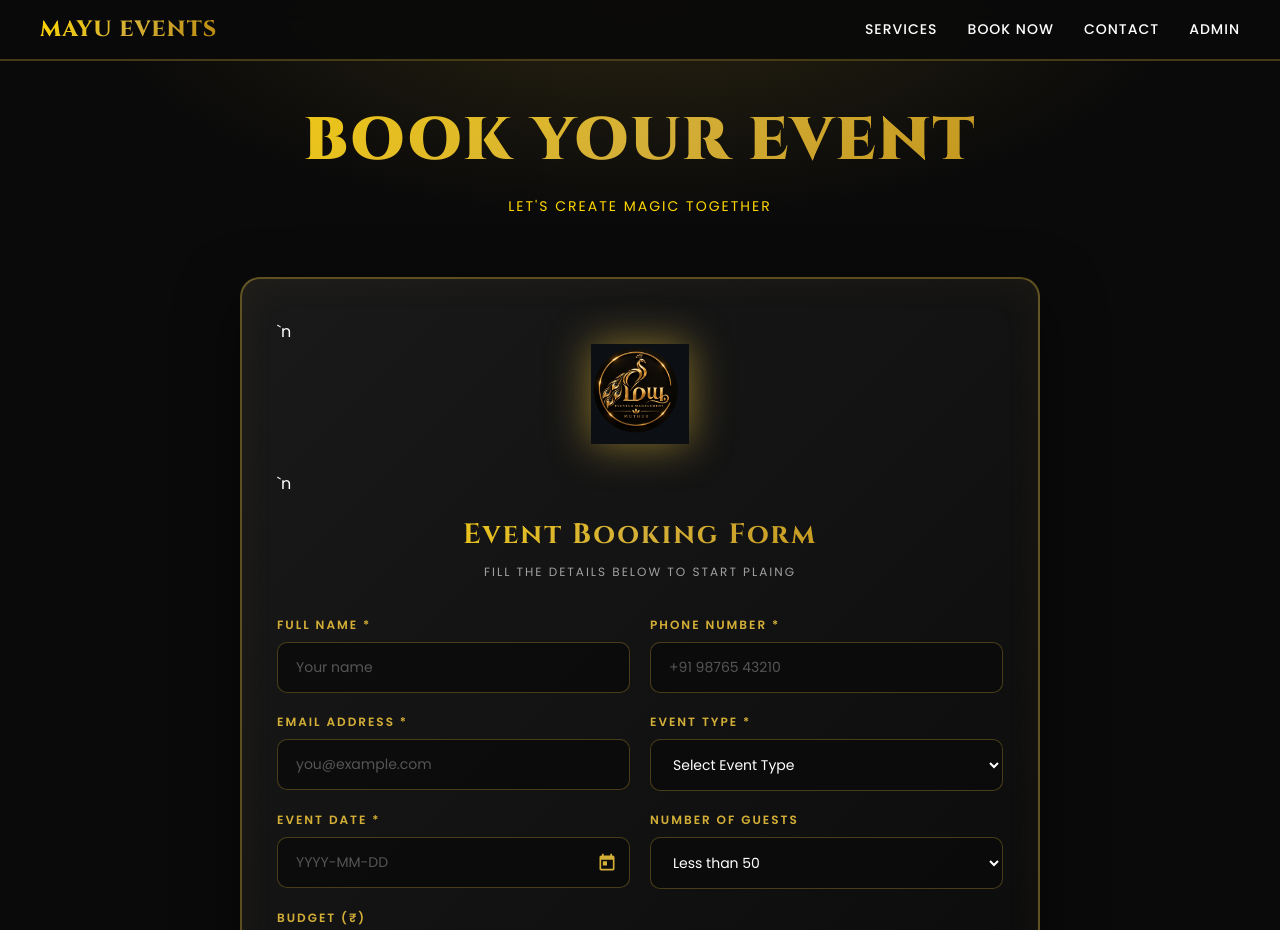
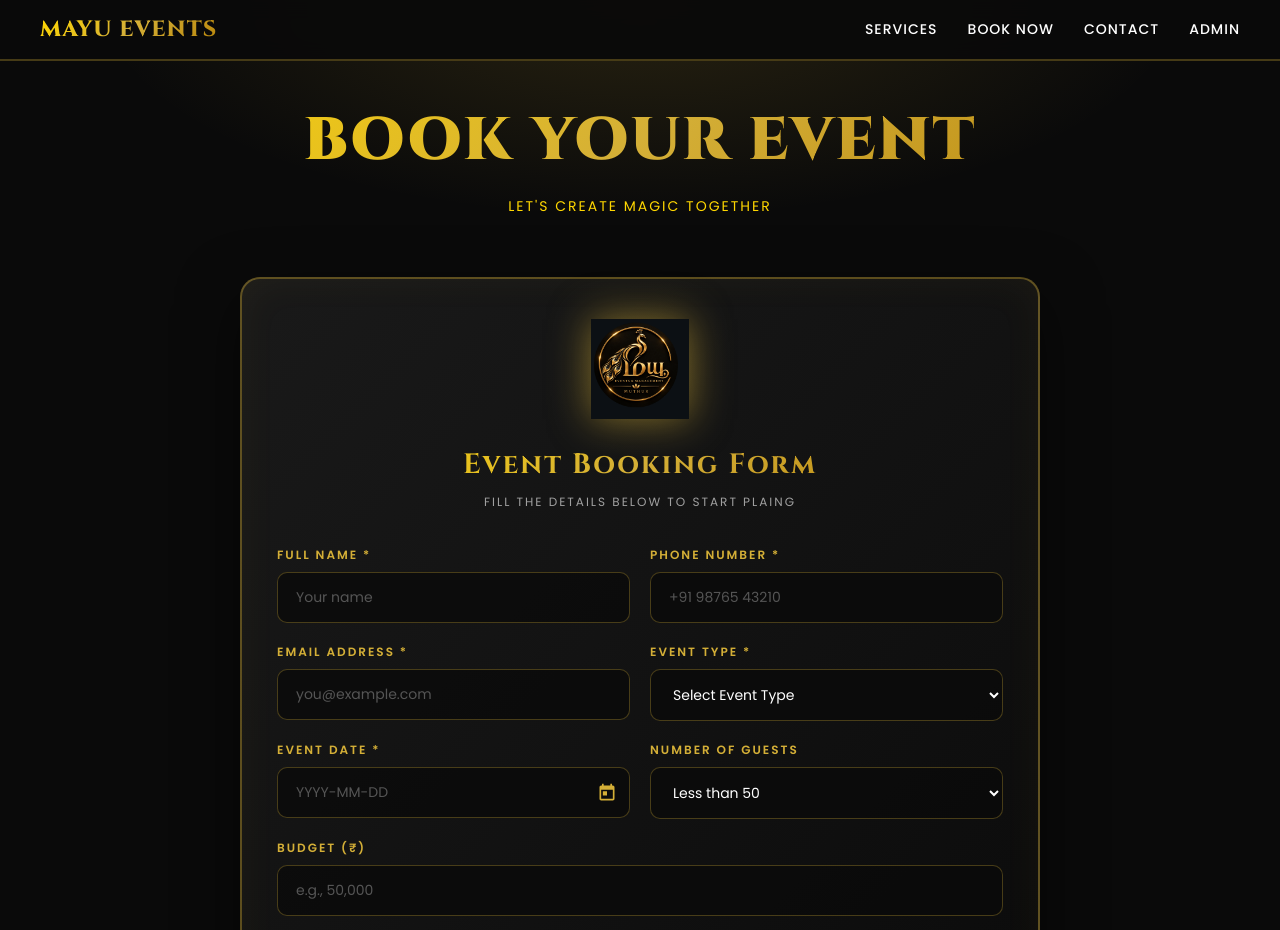
Before and after one commit to arxx-78/mayu-events, a plain HTML site: page frontend/booking.html in a window 1280 px wide. Shown: the top 930 px of the page. Drawn offline with nearby package versions, Linux system fonts and the light colour scheme; no server answers.

Commit message:
Remove 'n' letters from booking form

```diff
--- a/frontend/booking.html
+++ b/frontend/booking.html
@@ -411,7 +411,7 @@ html::before, body::before {
 </section>
 
 <section class="booking-section">
-  <div class="booking-container">`n    <div style="text-align: center; margin-bottom: 20px;"><img src="images/logo.png" alt="MAYU EVENTS" style="height: 100px; width: auto; filter: drop-shadow(0 0 20px rgba(212,175,55,0.6));"></div><div style="text-align: center; margin-bottom: 20px;"></div>`n    <div style="text-align: center; margin-bottom: 20px;"></div>
+  <div class="booking-container">    <div style="text-align: center; margin-bottom: 20px;"><img src="images/logo.png" alt="MAYU EVENTS" style="height: 100px; width: auto; filter: drop-shadow(0 0 20px rgba(212,175,55,0.6));"></div><div style="text-align: center; margin-bottom: 20px;"></div>   <div style="text-align: center; margin-bottom: 20px;"></div>
     <h2>Event Booking Form</h2>
     <p class="sub">Fill the details below to start plaing</p>
 
```
